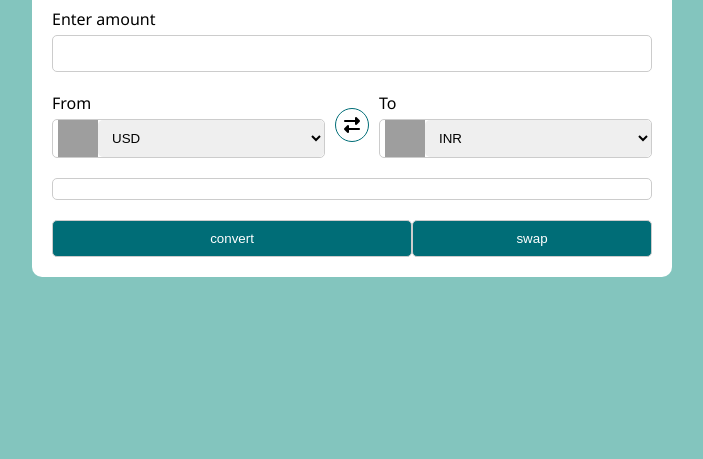
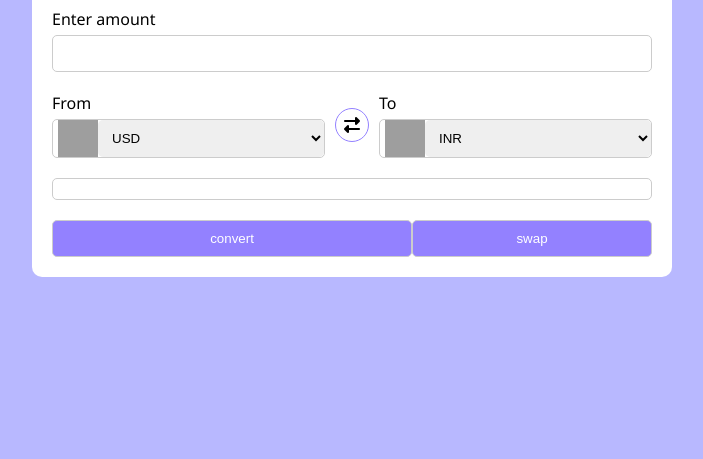
Before and after one commit to pavankumargarapati/Currency-Converter, a plain HTML site: page index.html in a window 1280 px wide. Shown: the part 284-743 px from the top of the page, without its empty margins (288-991 px from the left). Drawn offline with Linux system fonts and the light colour scheme; grey boxes are pictures that could not be loaded; a web font is replaced by a local one.

Commit message:
color updated

```diff
--- a/style.css
+++ b/style.css
@@ -6,10 +6,8 @@
 }
 
 :root {
-    --primary-color: #83c5be;
-    /* b8b8ff */
-    --secondary-color: #006d77;
-    /* 9381ff */
+    --primary-color: #b8b8ff;
+    --secondary-color: #9381ff;
 }
 
 body {
```
